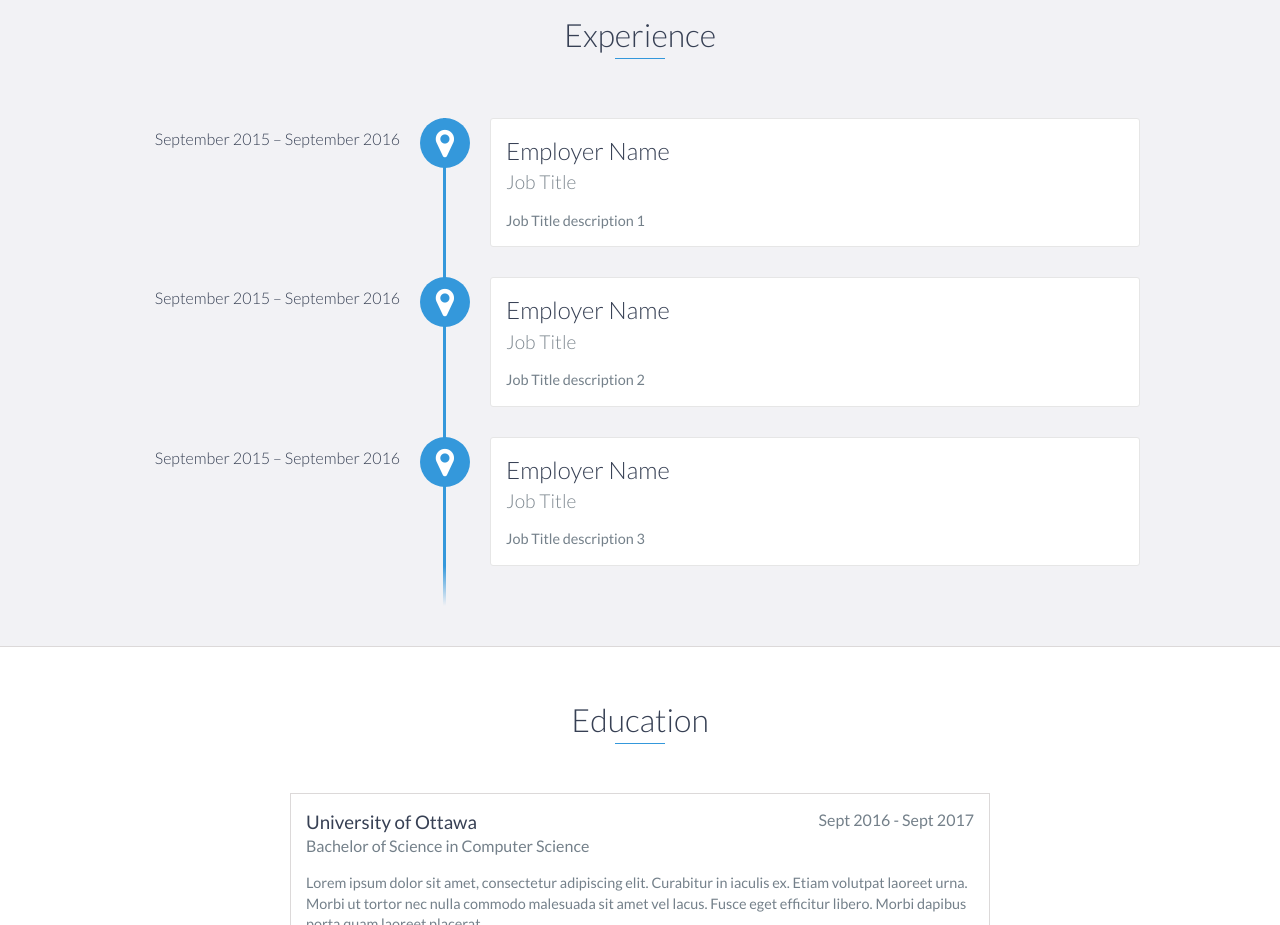
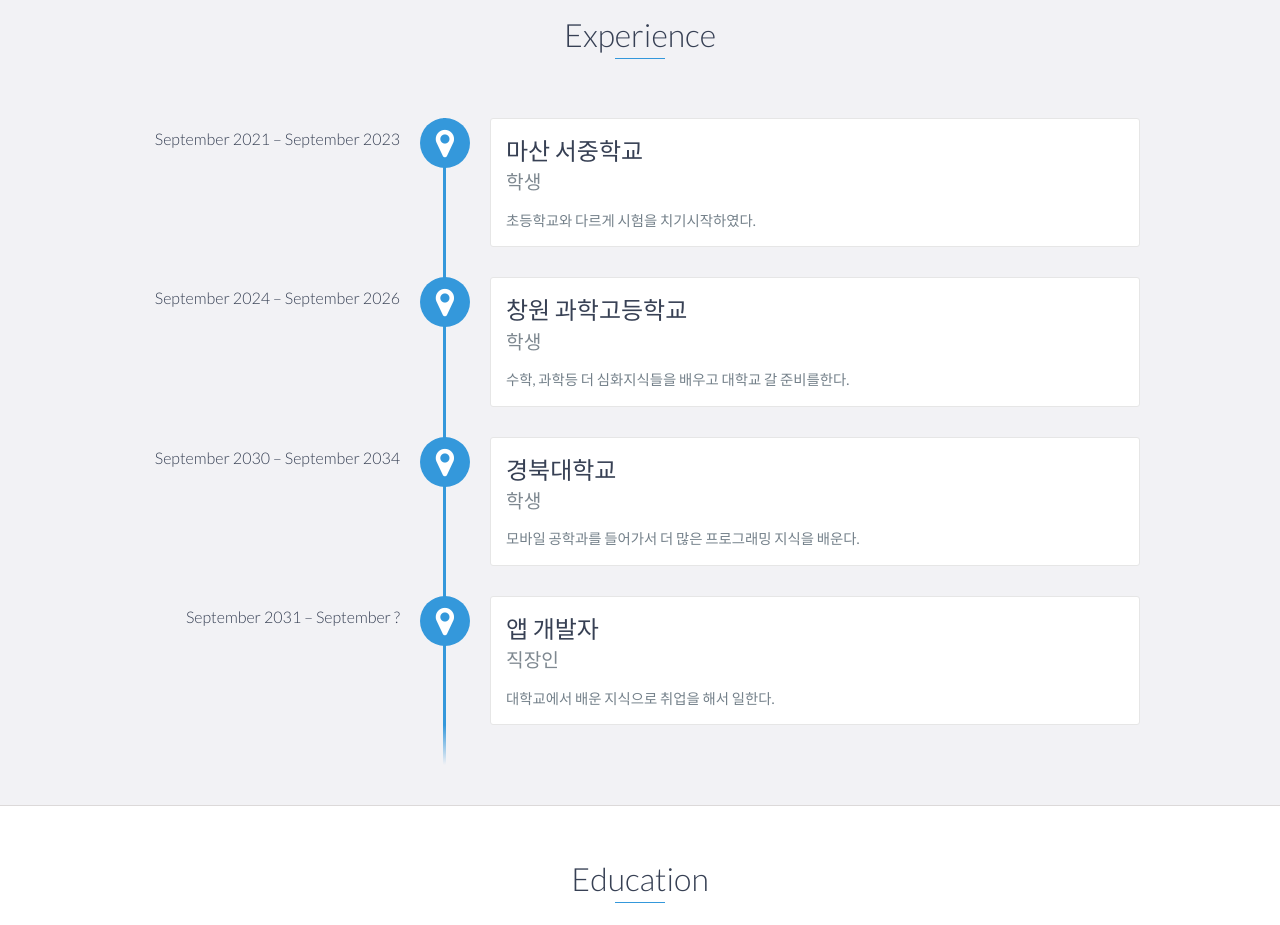
Before and after one commit to Geonhee08/Geonhee08.github.io, a website: page index.html in a window 1280 px wide. Shown: the part 1080-2005 px from the top of the page. Drawn offline with nearby package versions, Linux system fonts and the light colour scheme.

Commit message:
change job

```diff
--- a/index.html
+++ b/index.html
@@ -89,27 +89,34 @@
     <div id="experience" class="background-alt">
         <h2 class="heading">Experience</h2>
         <div id="experience-timeline">
-            <div data-date="September 2015 – September 2016">
-                <h3>Employer Name</h3>
-                <h4>Job Title</h4>
+            <div data-date="September 2021 – September 2023">
+                <h3>마산 서중학교</h3>
+                <h4>학생</h4>
                 <p>
-                    Job Title description 1
+                    초등학교와 다르게 시험을 치기시작하였다.
                 </p>
             </div>
 
-            <div data-date="September 2015 – September 2016">
-                <h3>Employer Name</h3>
-                <h4>Job Title</h4>
+            <div data-date="September 2024 – September 2026">
+                <h3>창원 과학고등학교</h3>
+                <h4>학생</h4>
                 <p>
-                    Job Title description 2
+                    수학, 과학등 더 심화지식들을 배우고 대학교 갈 준비를한다.
                 </p>
             </div>
 
-            <div data-date="September 2015 – September 2016">
-                <h3>Employer Name</h3>
-                <h4>Job Title</h4>
+            <div data-date="September 2030 – September 2034">
+                <h3>경북대학교</h3>
+                <h4>학생</h4>
                 <p>
-                    Job Title description 3
+                    모바일 공학과를 들어가서 더 많은 프로그래밍 지식을 배운다.
+                </p>
+            </div>
+            <div data-date="September 2031 – September ?">
+                <h3>앱 개발자</h3>
+                <h4>직장인</h4>
+                <p>
+                    대학교에서 배운 지식으로 취업을 해서 일한다.
                 </p>
             </div>
         </div>
```
